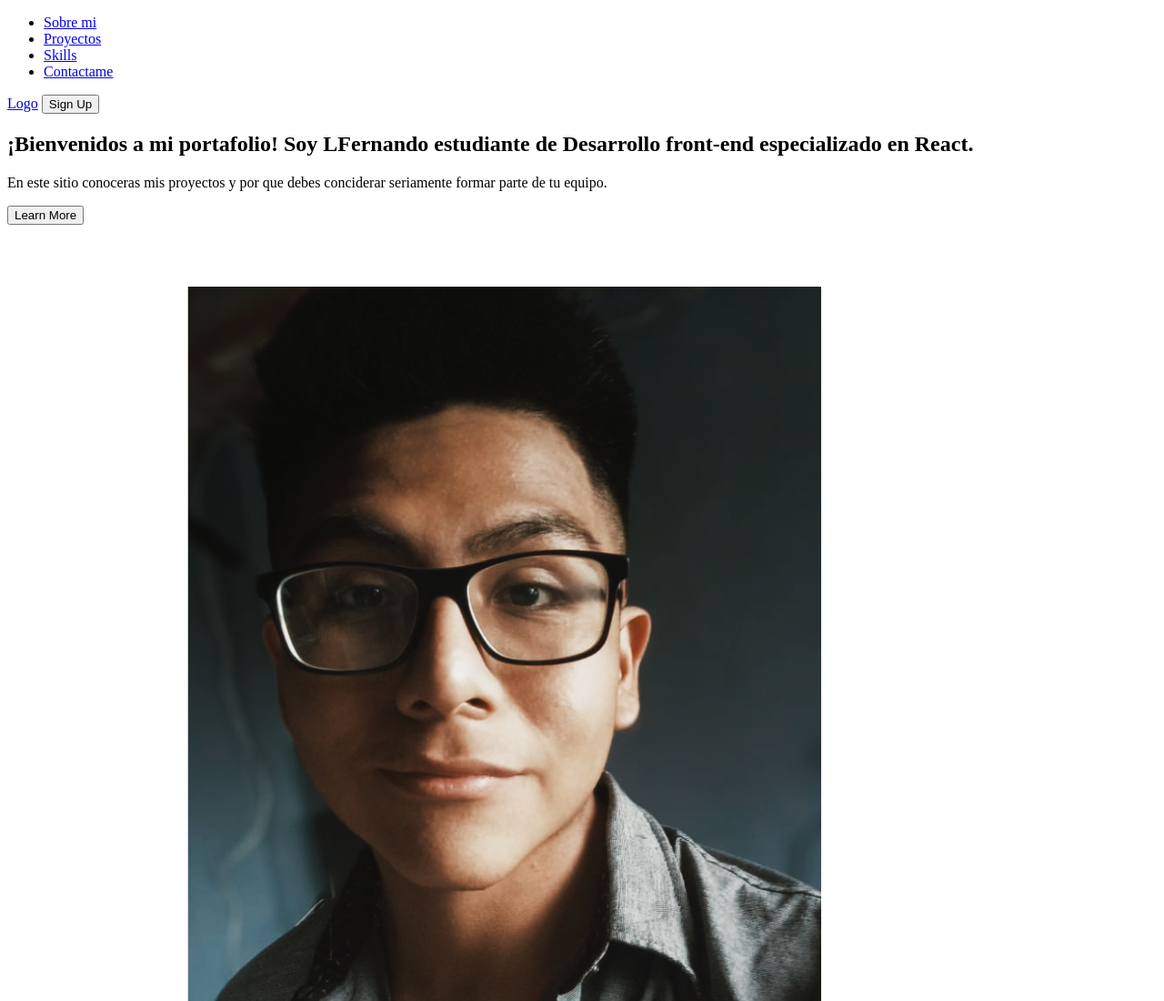
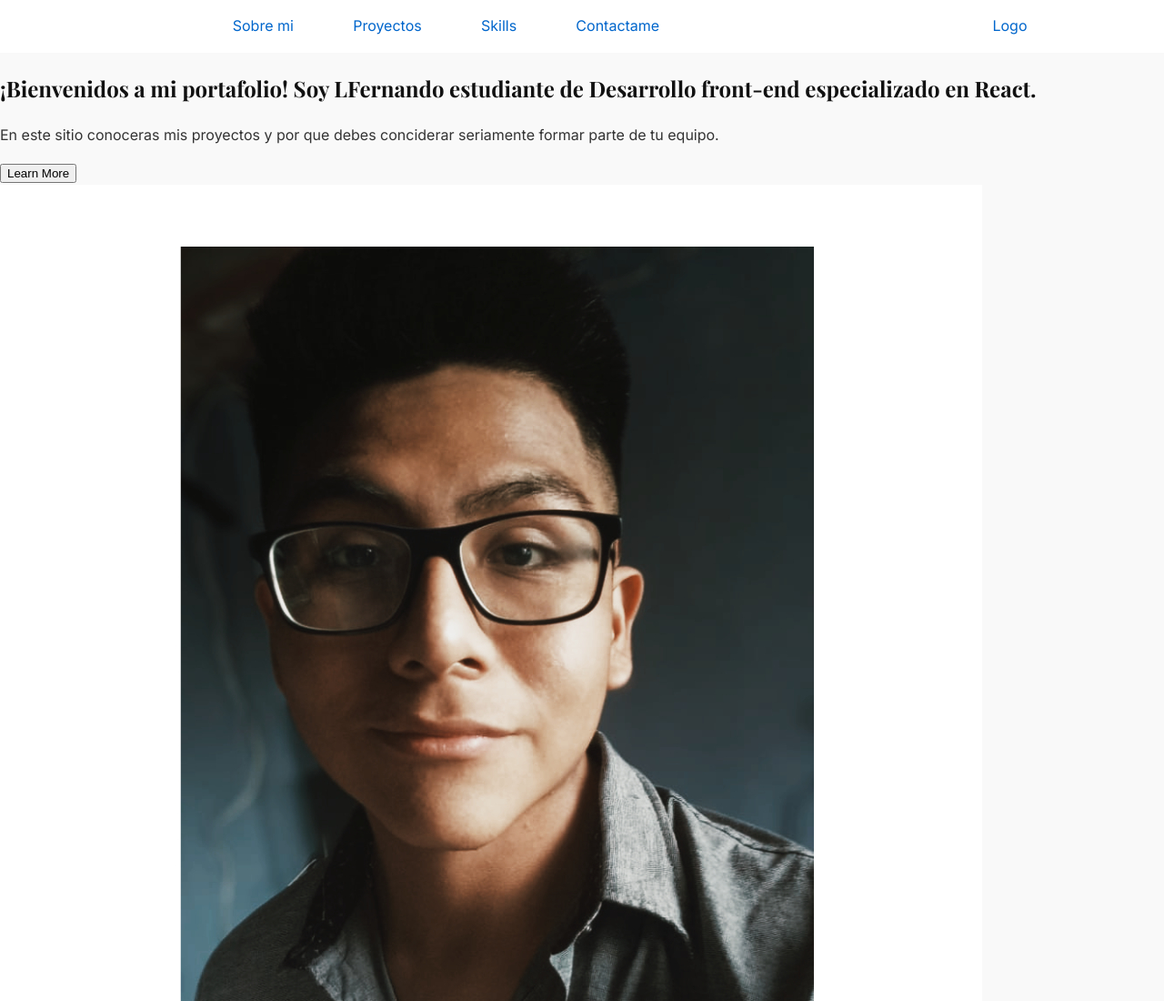
Before and after one commit to LfernandoPaucar/React-Lfernando, a website: page index.html in a window 1280 px wide. Shown: the top 1100 px of the page at 91% size. Drawn offline with nearby package versions, Linux system fonts and the light colour scheme.

Commit message:
Aplicacion de estilos incicales

```diff
--- a/index.html
+++ b/index.html
@@ -5,6 +5,7 @@
     <meta charset="UTF-8">
     <meta name="viewport" content="width=device-width, initial-scale=1.0">
     <link rel="stylesheet" href="./Styles/styles.css">
+    <link href="https://fonts.googleapis.com/css2?family=Inter:wght@400;600&family=Playfair+Display:wght@700&display=swap" rel="stylesheet">
     <title>LFernando</title>
 </head>
 
@@ -20,7 +21,6 @@
                 </ul>
             </div>
             <a href="#">Logo</a>
-            <button>Sign Up</button>
         </div>
     </header>
     <main id="main.container">
--- /dev/null
+++ b/scss/styles.scss
@@ -0,0 +1,47 @@
+h1, h2, h3 {
+    font-family: 'Playfair Display', serif;
+    color: #111;
+}
+
+body {
+    font-family: 'Inter', sans-serif;
+    margin: 0;
+    padding: 0;
+    line-height: 1.6;
+    background-color: #f9f9f9;
+    color: #333;
+}
+
+#header-container{
+    display: flex;
+    flex-direction: row;
+    background-color: #ffffff;
+    color: #0066cc;
+    .nav{
+        display: flex;
+        flex-direction: row;
+        align-items: center;
+        justify-content: space-around;
+        align-content: center;
+        width: 100%;
+        a{
+            text-decoration: none;
+            color: inherit;
+        }
+        .barra-nav{
+            width: 50vw;
+            ul{
+                display: flex;
+                flex-direction: row;
+                justify-content: space-evenly;
+                li{
+                    all: unset;
+                    a{
+                        text-decoration: none;
+                        color: inherit;
+                    }
+                }
+            }
+        }
+    }
+}
```
Also changed, not shown: Styles/styles.css, 1 other file.
